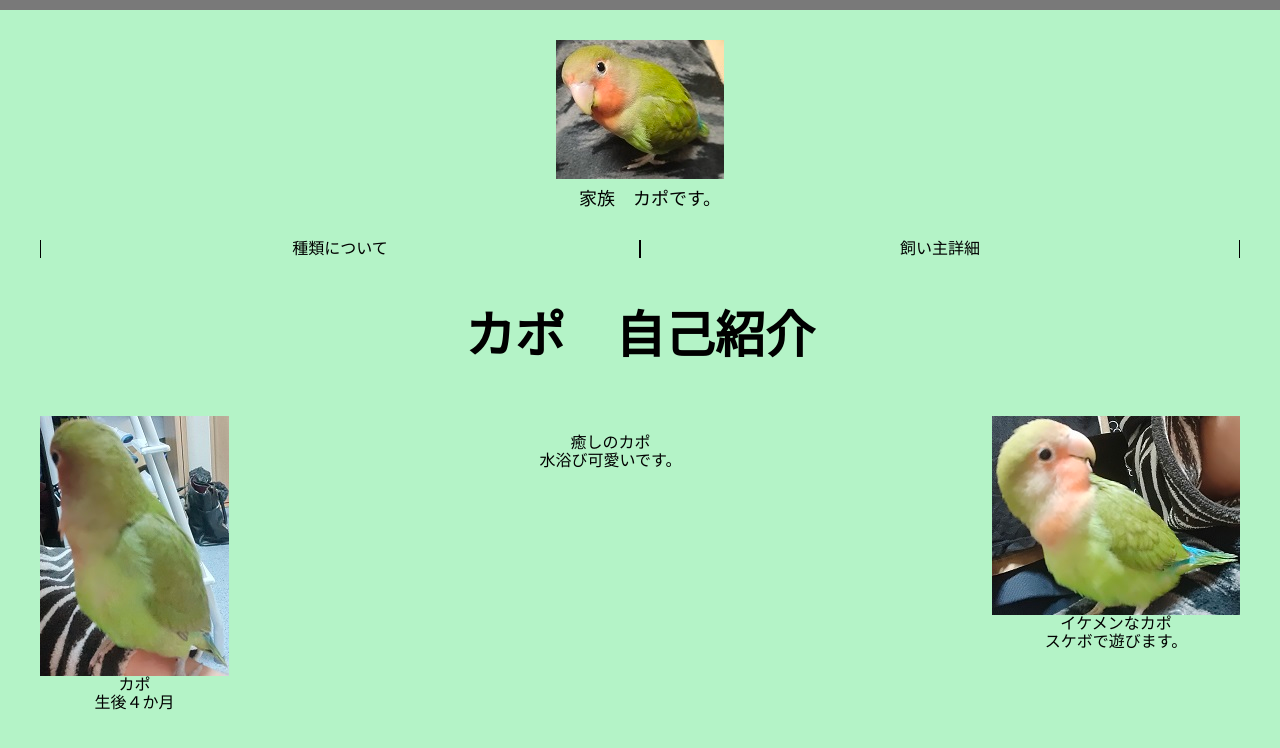
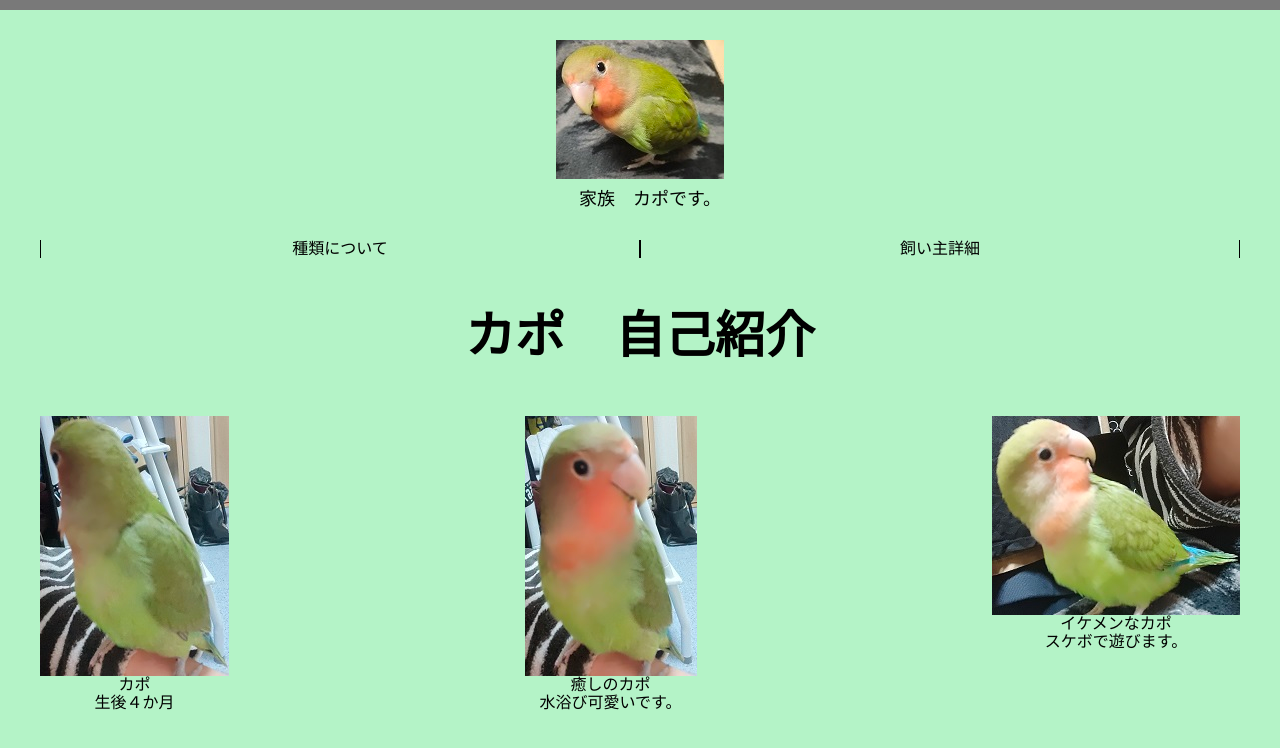
Before and after one commit to ryou-bit/kapotyan, a plain HTML site: page index.html in a window 1280 px wide. Drawn offline with Linux system fonts and the light colour scheme; files that its build step writes are made by us from their sources; files whose address does not match are found by name.

Commit message:
Update index.html

```diff
--- a/index.html
+++ b/index.html
@@ -29,7 +29,7 @@
         <div class="explain">生後４か月</div>
       </div>
       <div class="tokotoko">
-        <img src="img/IMG_20220309_140701.jpg" alt="">
+        <img src="https://github.com/ryou-bit/kapotyan/blob/main/%E3%82%B5%E3%82%A4%E3%83%88/img/IMG_20220309_140701.jpg" alt="">
         <div class="ttl">癒しのカポ</div>
         <div class="explain">水浴び可愛いです。</div>
       </div>
```
